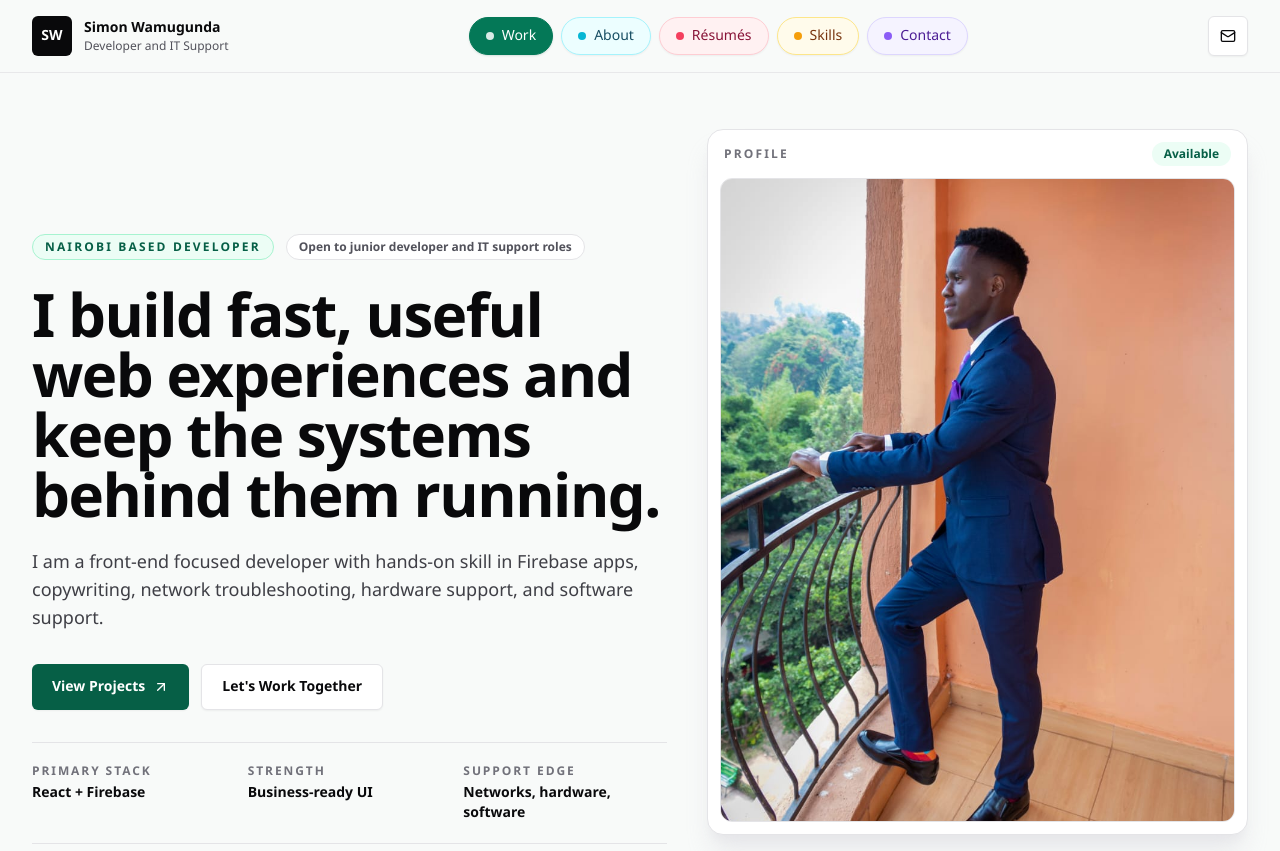
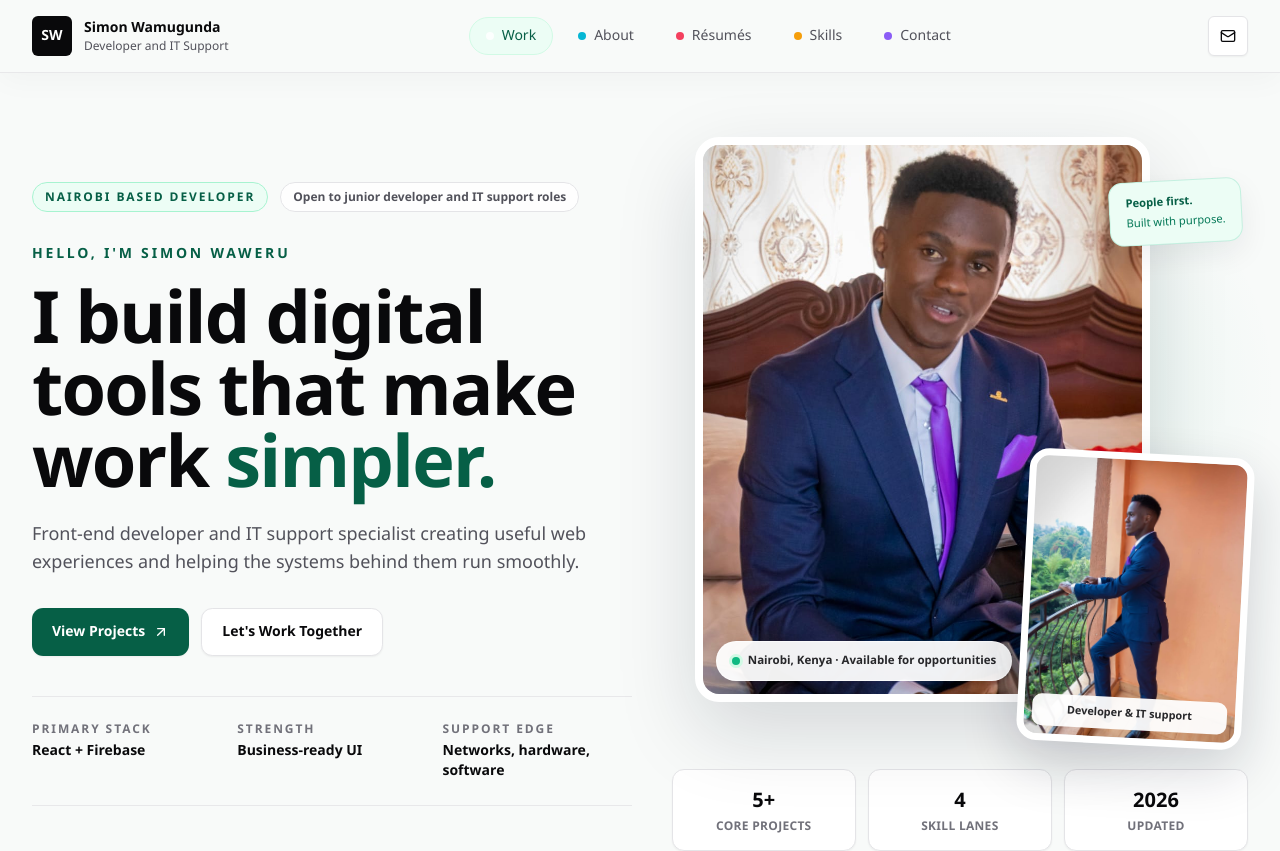
Before and after one commit to simonwamugunda/kernel-portfolio, a React (Vite) app: page / in a window 1280 px wide. Shown: the top 851 px of the page. Built offline with nearby package versions, Linux system fonts and the light colour scheme.

Commit message:
Initial commit

```diff
--- a/index.html
+++ b/index.html
@@ -3,17 +3,18 @@
   <head>
     <meta charset="UTF-8" />
     <meta name="viewport" content="width=device-width, initial-scale=1.0" />
-    <title>Simon Wamugunda Waweru</title>
-    <meta name="description" content="Simon Wamugunda — front-end developer and IT support. I build fast, useful web experiences with React and Firebase." />
+    <meta name="theme-color" content="#f8faf9" />
+    <meta name="description" content="Simon Wamugunda Waweru is a Nairobi-based front-end developer and IT support specialist building useful web experiences with React and Firebase." />
+    <title>Simon Wamugunda Waweru | Developer &amp; IT Support</title>
 
     <!-- Open Graph / Twitter -->
     <meta property="og:type" content="website" />
-    <meta property="og:title" content="Simon Wamugunda — Developer & IT Support" />
-    <meta property="og:description" content="I build fast, useful web experiences and keep the systems behind them running." />
+    <meta property="og:title" content="Simon Wamugunda Waweru | Developer &amp; IT Support" />
+    <meta property="og:description" content="Nairobi-based front-end developer and IT support specialist building useful web experiences with React and Firebase." />
     <meta property="og:url" content="https://simonwamugunda.dev/" />
     <meta name="twitter:card" content="summary_large_image" />
-    <meta name="twitter:title" content="Simon Wamugunda — Developer & IT Support" />
-    <meta name="twitter:description" content="I build fast, useful web experiences and keep the systems behind them running." />
+    <meta name="twitter:title" content="Simon Wamugunda Waweru | Developer &amp; IT Support" />
+    <meta name="twitter:description" content="Nairobi-based front-end developer and IT support specialist building useful web experiences with React and Firebase." />
   </head>
   <body>
     <div id="root"></div>
--- a/src/App.tsx
+++ b/src/App.tsx
@@ -281,8 +281,8 @@ export default function App() {
   }, [viewingDocument])
 
   return (
-    <div className="min-h-screen bg-[#f8faf9] text-zinc-950 antialiased">
-      <header className="sticky top-0 z-30 border-b border-zinc-200/80 bg-[#f8faf9]/95 backdrop-blur">
+    <div className="portfolio-shell min-h-screen bg-[#f8faf9] text-zinc-950 antialiased">
+      <header className="site-header sticky top-0 z-30 border-b border-zinc-200/80 bg-[#f8faf9]/95 backdrop-blur">
         <div className="mx-auto flex max-w-7xl items-center justify-between px-4 py-4 sm:px-6 lg:px-8">
           <a href="#top" className="flex items-center gap-3">
             <span className="grid h-10 w-10 place-items-center rounded-md bg-zinc-950 text-sm font-bold text-white">
@@ -348,64 +348,67 @@ export default function App() {
       </header>
 
       <main id="top">
-        <section className="mx-auto grid max-w-7xl items-center gap-10 px-4 py-14 sm:px-6 lg:min-h-[calc(100vh-121px)] lg:grid-cols-[1.08fr_0.92fr] lg:px-8">
-          <div>
+        <section className="hero-section mx-auto grid max-w-7xl items-center gap-10 px-4 py-12 sm:px-6 lg:min-h-[calc(100vh-88px)] lg:grid-cols-[1.02fr_0.98fr] lg:px-8 lg:py-16">
+          <div className="hero-copy">
             <div className="flex flex-wrap items-center gap-3">
-              <p className="w-fit rounded-full border border-emerald-200 bg-emerald-50 px-3 py-1 text-xs font-semibold uppercase tracking-[0.18em] text-emerald-800">
+              <p className="w-fit rounded-full border border-emerald-200 bg-emerald-50 px-3 py-1.5 text-xs font-semibold uppercase tracking-[0.16em] text-emerald-800">
                 Nairobi based developer
               </p>
-              <p className="w-fit rounded-full border border-zinc-200 bg-white px-3 py-1 text-xs font-semibold text-zinc-600">
+              <p className="w-fit rounded-full border border-zinc-200 bg-white/80 px-3 py-1.5 text-xs font-semibold text-zinc-600">
                 Open to junior developer and IT support roles
               </p>
             </div>
 
-            <h1 className="mt-6 max-w-4xl text-4xl font-bold leading-[1.05] tracking-tight text-zinc-950 sm:text-5xl lg:text-6xl">
-              I build fast, useful web experiences and keep the systems behind them running.
+            <p className="mt-8 text-sm font-semibold uppercase tracking-[0.2em] text-emerald-800">Hello, I&apos;m Simon Waweru</p>
+            <h1 className="mt-4 max-w-4xl text-4xl font-bold leading-[1.04] tracking-tight text-zinc-950 sm:text-5xl lg:text-6xl xl:text-7xl">
+              I build digital tools that make work <span className="text-emerald-800">simpler.</span>
             </h1>
 
-            <p className="mt-6 max-w-2xl text-base leading-8 text-zinc-700 sm:text-lg">
-              I am a front-end focused developer with hands-on skill in Firebase apps, copywriting,
-              network troubleshooting, hardware support, and software support.
+            <p className="mt-6 max-w-2xl text-base leading-8 text-zinc-600 sm:text-lg">
+              Front-end developer and IT support specialist creating useful web experiences and helping the systems behind them run smoothly.
             </p>
 
             <div className="mt-8 flex flex-col gap-3 sm:flex-row">
               <a
                 href="#work"
-                className="inline-flex items-center justify-center gap-2 rounded-md bg-emerald-800 px-5 py-3 text-sm font-semibold text-white shadow-sm transition hover:bg-emerald-900"
+                className="button-primary inline-flex items-center justify-center gap-2 rounded-md bg-emerald-800 px-5 py-3 text-sm font-semibold text-white shadow-sm transition hover:bg-emerald-900"
               >
                 View Projects
                 <ArrowUpRight className="h-4 w-4" />
               </a>
               <a
                 href="#contact"
-                className="inline-flex items-center justify-center gap-2 rounded-md border border-zinc-200 bg-white px-5 py-3 text-sm font-semibold text-zinc-950 shadow-sm transition hover:border-zinc-400"
+                className="button-secondary inline-flex items-center justify-center gap-2 rounded-md border border-zinc-200 bg-white px-5 py-3 text-sm font-semibold text-zinc-950 shadow-sm transition hover:border-zinc-400"
               >
                 Let&apos;s Work Together
               </a>
             </div>
 
-            <div className="mt-8 grid gap-3 border-y border-zinc-200 py-5 sm:grid-cols-3">
+            <div className="mt-10 grid gap-4 border-y border-zinc-200/80 py-6 sm:grid-cols-3">
               <ProofPoint label="Primary stack" value="React + Firebase" />
               <ProofPoint label="Strength" value="Business-ready UI" />
               <ProofPoint label="Support edge" value="Networks, hardware, software" />
             </div>
           </div>
 
-          <aside className="relative">
-            <div className="rounded-2xl border border-zinc-200 bg-white p-3 shadow-xl shadow-zinc-200/80">
-              <div className="mb-3 flex items-center justify-between px-1">
-                <span className="text-xs font-semibold uppercase tracking-[0.18em] text-zinc-500">Profile</span>
-                <span className="rounded-full bg-emerald-50 px-3 py-1 text-xs font-semibold text-emerald-800">Available</span>
-              </div>
-              <div className="aspect-[4/5] overflow-hidden rounded-xl border border-zinc-200 bg-zinc-200">
-              <img
-                src="/portfolio1.jpeg"
-                alt="Simon Wamugunda Waweru"
-                className="h-full w-full object-cover"
-              />
-              </div>
+          <aside className="hero-visual relative">
+            <div className="portrait-composition">
+              <figure className="portrait-main">
+                <img
+                  src="/portfolio2.jpeg"
+                  alt="Simon Wamugunda Waweru, portrait"
+                  onError={(event) => { event.currentTarget.onerror = null; event.currentTarget.src = '/portfolio.jpeg' }}
+                  fetchPriority="high"
+                />
+                <figcaption><span className="status-dot" /> Nairobi, Kenya · Available for opportunities</figcaption>
+              </figure>
+              <figure className="portrait-secondary">
+                <img src="/portfolio1.jpeg" alt="Simon Wamugunda Waweru" loading="lazy" />
+                <figcaption>Developer &amp; IT support</figcaption>
+              </figure>
+              <div className="portrait-note"><span>People first.</span><span>Built with purpose.</span></div>
             </div>
-            <div className="mt-8 grid grid-cols-3 gap-3 text-center">
+            <div className="mt-6 grid grid-cols-3 gap-3 text-center">
               <Stat value="5+" label="Core projects" />
               <Stat value="4" label="Skill lanes" />
               <Stat value="2026" label="Updated" />
--- a/src/styles.css
+++ b/src/styles.css
@@ -4,10 +4,15 @@
 
 html {
   scroll-behavior: smooth;
+  scroll-padding-top: 6rem;
 }
 
 body {
+  margin: 0;
+  background: #f8faf9;
   text-rendering: geometricPrecision;
+  -webkit-font-smoothing: antialiased;
+  -moz-osx-font-smoothing: grayscale;
 }
 
 ::selection {
@@ -25,6 +30,219 @@ body {
 
 .portfolio-section:target {
   box-shadow: inset 0 0 0 1px rgba(15, 23, 42, 0.08), 0 18px 55px rgba(15, 23, 42, 0.08);
+}
+
+.site-header {
+  box-shadow: 0 8px 30px rgb(15 23 42 / 3%);
+}
+
+.site-header nav a {
+  border-color: transparent !important;
+  background: transparent !important;
+  color: #52525b !important;
+  box-shadow: none !important;
+}
+
+.site-header nav a:hover,
+.site-header nav a[aria-current='page'] {
+  border-color: #d1fae5 !important;
+  background: #ecfdf5 !important;
+  color: #065f46 !important;
+}
+
+.hero-section {
+  position: relative;
+  isolation: isolate;
+}
+
+.hero-section::before {
+  position: absolute;
+  z-index: -1;
+  top: 3rem;
+  right: 0;
+  width: min(42vw, 34rem);
+  height: min(42vw, 34rem);
+  border-radius: 9999px;
+  background: radial-gradient(circle, rgb(16 185 129 / 9%), rgb(16 185 129 / 0%) 70%);
+  content: '';
+  pointer-events: none;
+}
+
+.hero-copy,
+.hero-visual {
+  animation: rise-in 650ms both;
+}
+
+.hero-visual {
+  animation-delay: 100ms;
+}
+
+.portrait-composition {
+  position: relative;
+  min-height: clamp(24rem, 48vw, 38rem);
+  margin-inline: auto;
+  max-width: 38rem;
+}
+
+.portrait-main {
+  position: absolute;
+  inset: 0 17% 7% 4%;
+  overflow: hidden;
+  border: 8px solid white;
+  border-radius: 1.5rem;
+  background: #e4e4e7;
+  box-shadow: 0 30px 80px rgb(15 23 42 / 15%);
+}
+
+.portrait-main img,
+.portrait-secondary img {
+  display: block;
+  width: 100%;
+  height: 100%;
+  object-fit: cover;
+}
+
+.portrait-main img {
+  object-position: center 35%;
+}
+
+.portrait-main figcaption {
+  position: absolute;
+  right: 0.85rem;
+  bottom: 0.85rem;
+  left: 0.85rem;
+  display: flex;
+  align-items: center;
+  gap: 0.5rem;
+  width: fit-content;
+  max-width: calc(100% - 1.7rem);
+  border: 1px solid rgb(255 255 255 / 60%);
+  border-radius: 9999px;
+  background: rgb(255 255 255 / 94%);
+  padding: 0.65rem 0.9rem;
+  color: #27272a;
+  font-size: 0.72rem;
+  font-weight: 600;
+  box-shadow: 0 5px 18px rgb(15 23 42 / 12%);
+}
+
+.status-dot {
+  width: 0.5rem;
+  height: 0.5rem;
+  flex: 0 0 auto;
+  border-radius: 50%;
+  background: #10b981;
+  box-shadow: 0 0 0 3px #d1fae5;
+}
+
+.portrait-secondary {
+  position: absolute;
+  right: 0;
+  bottom: 0;
+  width: 39%;
+  height: 48%;
+  overflow: hidden;
+  border: 7px solid white;
+  border-radius: 1.25rem;
+  background: #e4e4e7;
+  box-shadow: 0 20px 55px rgb(15 23 42 / 19%);
+  transform: rotate(3deg);
+}
+
+.portrait-secondary img {
+  object-position: center 30%;
+}
+
+.portrait-secondary figcaption {
+  position: absolute;
+  right: 0.5rem;
+  bottom: 0.5rem;
+  left: 0.5rem;
+  border-radius: 0.6rem;
+  background: rgb(255 255 255 / 94%);
+  padding: 0.5rem 0.6rem;
+  color: #27272a;
+  text-align: center;
+  font-size: 0.68rem;
+  font-weight: 700;
+}
+
+.portrait-note {
+  position: absolute;
+  top: 7%;
+  right: 1%;
+  display: grid;
+  gap: 0.2rem;
+  border: 1px solid rgb(16 185 129 / 18%);
+  border-radius: 0.9rem;
+  background: #ecfdf5;
+  padding: 0.8rem 1rem;
+  color: #065f46;
+  font-size: 0.7rem;
+  font-weight: 700;
+  box-shadow: 0 12px 30px rgb(15 23 42 / 7%);
+  transform: rotate(-3deg);
+}
+
+.portrait-note span + span {
+  color: #047857;
+  font-weight: 500;
+}
+
+.button-primary,
+.button-secondary {
+  min-height: 3rem;
+  border-radius: 0.7rem !important;
+}
+
+.portfolio-section {
+  margin-bottom: 1rem;
+  border: 1px solid rgb(228 228 231 / 75%);
+  background: rgb(255 255 255 / 72%);
+  box-shadow: 0 16px 50px rgb(24 24 27 / 3%);
+}
+
+.portfolio-section > div:first-child > div:first-child {
+  height: 0.25rem;
+  width: 2.5rem;
+  background: #059669;
+}
+
+.portfolio-section article {
+  border-radius: 1rem;
+}
+
+.portfolio-section article.group,
+.portfolio-section .group.flex {
+  transition: transform 220ms ease, box-shadow 220ms ease, border-color 220ms ease;
+}
+
+.portfolio-section article.group:hover,
+.portfolio-section .group.flex:hover {
+  transform: translateY(-4px);
+}
+
+footer {
+  position: relative;
+  overflow: hidden;
+}
+
+footer::before {
+  position: absolute;
+  top: -12rem;
+  right: -7rem;
+  width: 28rem;
+  height: 28rem;
+  border: 1px solid rgb(52 211 153 / 17%);
+  border-radius: 50%;
+  box-shadow: 0 0 0 3rem rgb(52 211 153 / 3%), 0 0 0 6rem rgb(52 211 153 / 2%);
+  content: '';
+  pointer-events: none;
+}
+
+@keyframes rise-in {
+  from { opacity: 0; transform: translateY(12px); }
+  to { opacity: 1; transform: translateY(0); }
 }
 
 #work:target {
@@ -61,3 +279,46 @@ body {
   background: white;
   box-shadow: 0 2px 12px rgb(0 0 0 / 14%);
 }
+
+@media (max-width: 640px) {
+  .portrait-composition {
+    min-height: 24rem;
+    max-width: 27rem;
+  }
+
+  .portrait-main {
+    inset: 0 16% 7% 0;
+    border-width: 6px;
+  }
+
+  .portrait-secondary {
+    width: 40%;
+    height: 45%;
+    border-width: 5px;
+  }
+
+  .portrait-note {
+    top: 5%;
+    right: 0;
+    font-size: 0.62rem;
+  }
+
+  .portrait-main figcaption {
+    right: 0.45rem;
+    bottom: 0.45rem;
+    left: 0.45rem;
+    padding: 0.55rem 0.65rem;
+    font-size: 0.62rem;
+  }
+}
+
+@media (prefers-reduced-motion: reduce) {
+  *,
+  *::before,
+  *::after {
+    scroll-behavior: auto !important;
+    animation-duration: 0.01ms !important;
+    animation-iteration-count: 1 !important;
+    transition-duration: 0.01ms !important;
+  }
+}
```
Also changed, not shown: public/portfolio.jpeg (deleted), public/portfolio2.jpeg (added).
